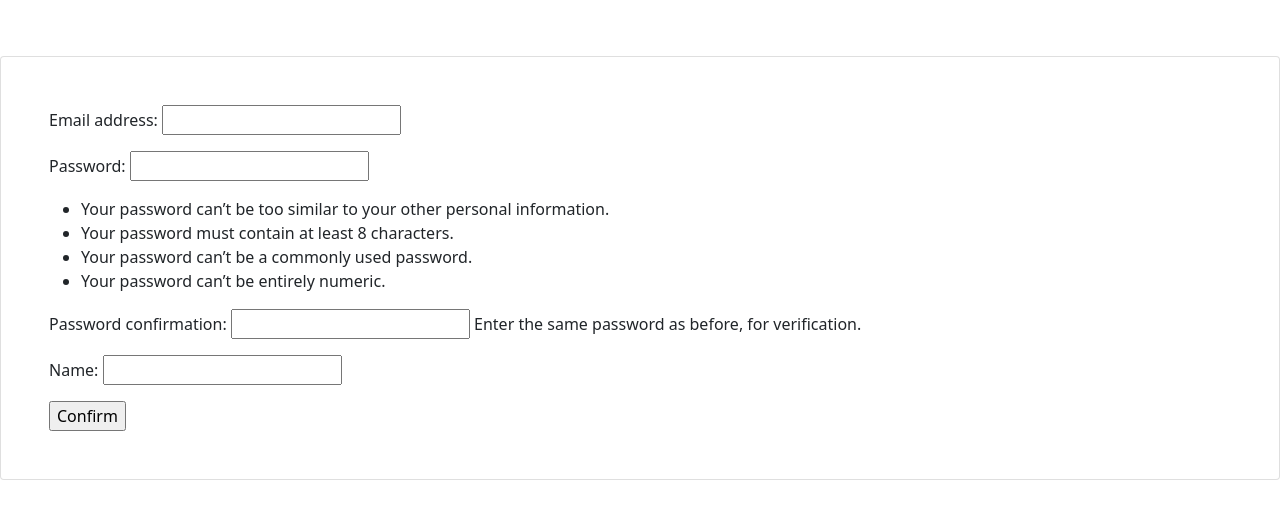
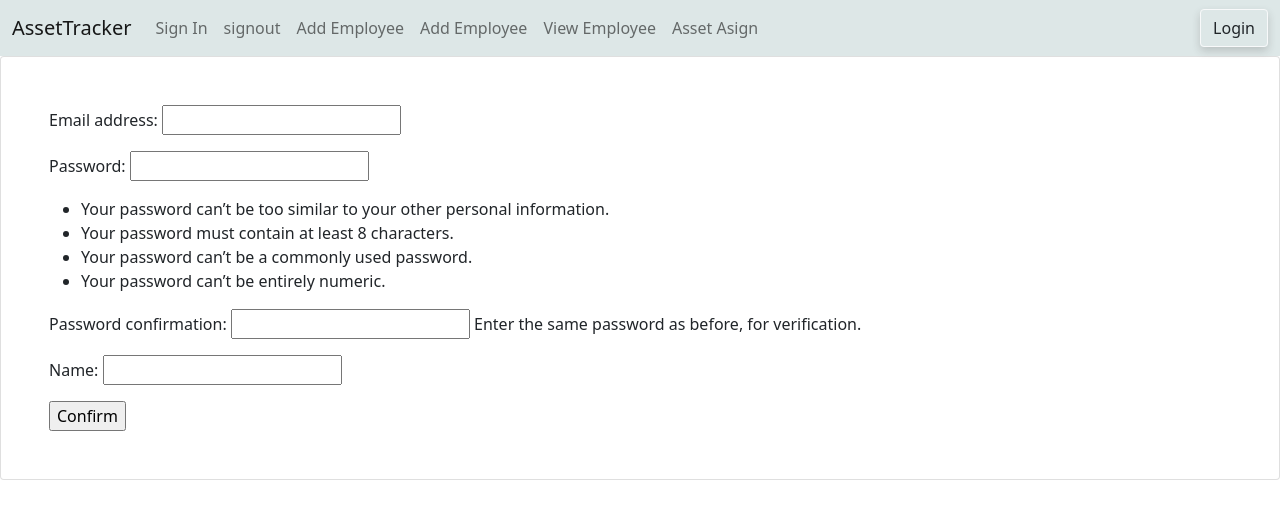
Before and after one commit to faisalhasantanjil/asset-tracker, a Django app: page /signup/ in a window 1280 px wide. Shown: the top 519 px of the page. Run offline with Django 5.2, Linux system fonts and the light colour scheme; some libraries are stand-ins or nearby versions.

Commit message:
URL, View, template for Create and view employee

```diff
--- a/asset/forms.py
+++ b/asset/forms.py
@@ -30,7 +30,7 @@ class AssetAssignForm(ModelForm):
 
     class Meta:
         model = AssetTrack
-        exclude = ("company","return_date","return_time","return_condition","return_condition_log","status",)
+        exclude = ("company","employee","return_date","return_time","return_condition","return_condition_log","status",)
 
 # This form will be used to update assigned asset of an employee
 class AssetUpdateForm(ModelForm):
--- a/asset/templates/asset/base.html
+++ b/asset/templates/asset/base.html
@@ -23,7 +23,7 @@
     <div class="">
         <div class="pb-5 ">
             {% block navbar %}
-
+                {% include "asset/navbar.html" %}
             {% endblock navbar %}
         </div>
 
--- /dev/null
+++ b/asset/templates/asset/navbar.html
@@ -0,0 +1,62 @@
+{% load static %}
+
+<div class="">
+    <nav class="navbar fixed-top navbar-expand-lg navbar-light mx-auto" style="background-color: #dde7e7;">
+        <div class="container-fluid">
+            <a class="navbar-brand" href="/">AssetTracker</a>
+            <button class="navbar-toggler" type="button" data-bs-toggle="collapse" data-bs-target="#navbarNavDropdown"
+                aria-controls="navbarNavDropdown" aria-expanded="false" aria-label="Toggle navigation">
+                <span class="navbar-toggler-icon"></span>
+            </button>
+            <div class="collapse navbar-collapse" id="navbarNavDropdown">
+                <ul class="navbar-nav">
+                    <li class="nav-item">
+                        <a class="nav-link" href={% url "signin" %}>Sign In</a>
+                    </li>
+                    <li class="nav-item">
+                        <a class="nav-link" href= {% url "signout" %} >signout</a>
+                    </li>
+                    <li class="nav-item">
+                        <a class="nav-link" href= {% url "addemployee" %} >Add Employee</a>
+                    </li>
+                    <li class="nav-item">
+                        <a class="nav-link" href= {% url "addemployee" %} >Add Employee</a>
+                    </li>
+
+                    <li class="nav-item">
+                        <a class="nav-link" href= {% url "employeelist" %} >View Employee</a>
+                    </li>
+                    <li class="nav-item">
+                        <a class="nav-link" href= {% url "signout" %} >Asset Asign</a>
+                    </li>
+                </ul>
+            </div>
+
+
+            <div class="collapse navbar-collapse justify-content-end" id="navbarNavDropdown">
+
+
+                {% if user.is_authenticated %}
+                <button type="button" class="mx-3 btn btn-dark btn-sm" disabled="disabled">
+                    <p class="">{{user}}</p>
+                </button>
+
+                <button type="button" class=" ml-1 btn btn-sm btn-outline-secondary rounded-pill"
+                    style="box-shadow: 0 4px 8px 0 rgba(15, 13, 13, 0.2);">
+                    <a href={% url 'signout' %} class="link-dark text-decoration-none">Logout</a>
+                </button>
+
+                {% else %}
+                <button type="button" class="btn btn-outline-light ml-1 " style="box-shadow: 0 4px 8px 0 rgba(53, 52, 52, 0.2);
+">
+
+                    <a href={% url 'signin' %} class="link-dark text-decoration-none">Login</a>
+                </button>
+                {% endif %}
+
+
+            </div>
+
+        </div>
+    </nav>
+</div>
--- a/asset/urls.py
+++ b/asset/urls.py
@@ -3,7 +3,12 @@ from django.urls import path,include
 from . import views
 
 urlpatterns = [
-    path('', views.signup, name='signup'),
+    path('', views.tempo, name='tempo'),
     path('signup/', views.signup, name='signup'),
     path('signin/', views.signin, name='signin'),
+    path('signout/', views.signout, name='signout'),
+    path('add-employee/', views.addemployee, name='addemployee'),
+    path('edit-employee/', views.addemployee, name='editemployee'),
+    path('view-employee/', views.employeelist, name='employeelist'),
+    path('view-employee/<str:pk>', views.employeedetails, name='employeedetails'),
 ]
--- a/asset/views.py
+++ b/asset/views.py
@@ -36,8 +36,61 @@ def signin(request):
         user = authenticate(username=username, password=password)
         if user is not None:
             login(request, user)
-            return redirect('home')
+            return redirect('tempo')
         else:
             return redirect('signin')
 
     return render(request, 'asset/signin.html')
+
+#user login or not checking
+#@login_required(login_url='signin')
+def tempo(request):
+    user= request.user
+    context = {
+        'user': user
+    }
+    return render(request, 'asset/temp.html')
+
+# Logout
+def signout(request):
+    logout(request)
+    return redirect('signin')
+
+def addemployee(request):
+    form = EmployeeForm()
+    #form.fields['start_date'].widget = DateTimePickerInput()
+    if request.method == 'POST':
+        form = EmployeeForm(request.POST)
+        form.instance.company = CompanyInformation.objects.get(
+            user=request.user.id)
+        if form.is_valid():
+            form.save()
+            return HttpResponseRedirect(request.path_info)
+
+    context = {
+        'form': form,
+    }
+    return render(request, 'asset/addemployee.html', context)
+
+
+def employeelist(request):
+    company = CompanyInformation.objects.get(user=request.user.id)
+    employees = EmployeeInformation.objects.filter(company=company.id)
+
+    context = {
+        'employees': employees
+    }
+    return render(request, 'asset/viewEmployee.html', context)
+
+def employeedetails(request, pk):
+    company = CompanyInformation.objects.get(user=request.user.id)
+    employee = get_object_or_404(EmployeeInformation,id=pk,company=company)
+    assets = AssetTrack.objects.filter(
+        employee=employee.id)
+
+    context = {
+        'employee': employee,
+        'assets': assets,
+    }
+
+    return render(request, 'asset/employeeDetails.html', context)
```
Also changed, not shown: asset/templates/asset/addemployee.html (added, +26 -0 lines), asset/templates/asset/employeeDetails.html (added, +17 -0 lines), asset/templates/asset/temp.html (added, +17 -0 lines), asset/templates/asset/viewEmployee.html (+39 -0 lines), db.sqlite3.
